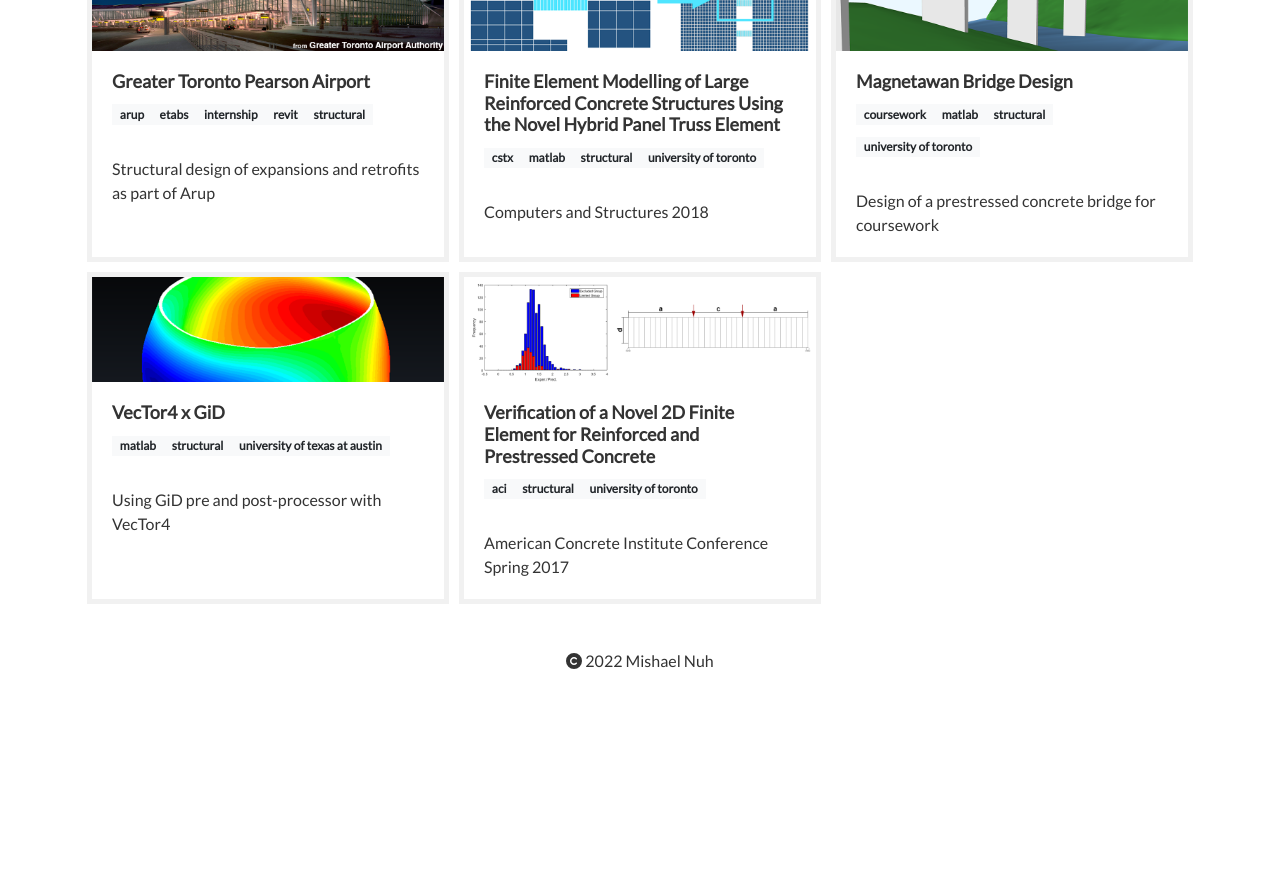
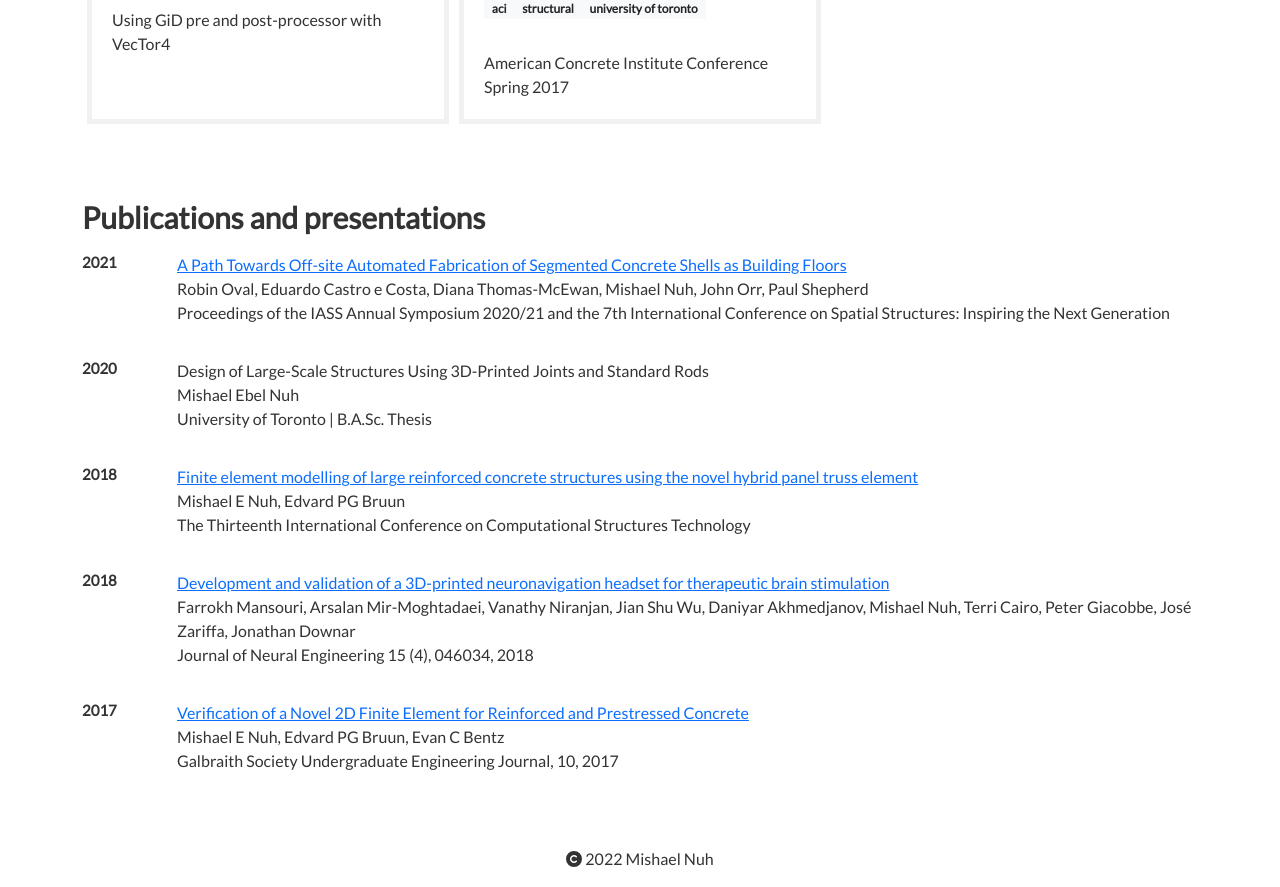
Before and after one commit to mishaelnuh/website, a Vue app: page / in a window 1280 px wide. Shown: the part 1420-2307 px from the top of the page. Before the commit the page ends 2109 px from the top, so only its background shows below. Built offline with nearby package versions, Linux system fonts and the light colour scheme.

Commit message:
Add publications.

```diff
--- a/src/App.vue
+++ b/src/App.vue
@@ -8,7 +8,6 @@
         <b-nav-item href="mailto:mishael.ebel.nuh@gmail.com"><font-awesome-icon icon="envelope" class="navbarIcon"/></b-nav-item>
       </b-nav>
     </nav>
-
     <b-container>
       <b-row>
         <b-col>
--- a/src/custom.scss
+++ b/src/custom.scss
@@ -51,6 +51,11 @@ h2 {
 
 h3 {
   font-size: 18px !important;
+  font-weight: bold;
+}
+
+h4 {
+  font-size: 15px !important;
   font-weight: bold;
 }
 
--- /dev/null
+++ b/src/data/publications.json
@@ -0,0 +1,36 @@
+[
+  {
+    "title": "A Path Towards Off-site Automated Fabrication of Segmented Concrete Shells as Building Floors",
+    "authors": "Robin Oval, Eduardo Castro e Costa, Diana Thomas-McEwan, Mishael Nuh, John Orr, Paul Shepherd",
+    "journal": "Proceedings of the IASS Annual Symposium 2020/21 and the 7th International Conference on Spatial Structures: Inspiring the Next Generation",
+    "year": 2021,
+    "link": "https://researchportal.bath.ac.uk/en/publications/a-path-towards-off-site-automated-fabrication-of-segmented-concre"
+  },
+  {
+    "title": "Design of Large-Scale Structures Using 3D-Printed Joints and Standard Rods",
+    "authors": "Mishael Ebel Nuh",
+    "journal": "University of Toronto | B.A.Sc. Thesis",
+    "year": 2020
+  },
+  {
+    "title": "Finite element modelling of large reinforced concrete structures using the novel hybrid panel truss element",
+    "authors": "Mishael E Nuh, Edvard PG Bruun",
+    "journal": "The Thirteenth International Conference on Computational Structures Technology",
+    "year": 2018,
+    "link": "http://www.cstconference.com/resources/updateable/pdf/CST_ECT_Oral_Program_29.08.pdf"
+  },
+  {
+    "title": "Development and validation of a 3D-printed neuronavigation headset for therapeutic brain stimulation",
+    "authors": "Farrokh Mansouri, Arsalan Mir-Moghtadaei, Vanathy Niranjan, Jian Shu Wu, Daniyar Akhmedjanov, Mishael Nuh, Terri Cairo, Peter Giacobbe, José Zariffa, Jonathan Downar",
+    "journal": "Journal of Neural Engineering 15 (4), 046034, 2018",
+    "year": 2018,
+    "link": "https://iopscience.iop.org/article/10.1088/1741-2552/aacb96/meta"
+  },
+  {
+    "title": "Verification of a Novel 2D Finite Element for Reinforced and Prestressed Concrete",
+    "authors": "Mishael E Nuh, Edvard PG Bruun, Evan C Bentz",
+    "journal": "Galbraith Society Undergraduate Engineering Journal, 10, 2017",
+    "year": 2017,
+    "link": "https://www.researchgate.net/profile/Akiv-Jhirad/publication/319913757_Surgical_Planning_Interface_for_Image_Guided_Pediatric_Bone_Biopsies/links/59c157c30f7e9b21a826590c/Surgical-Planning-Interface-for-Image-Guided-Pediatric-Bone-Biopsies.pdf#page=15"
+  }
+]
--- a/src/pages/HomePage.vue
+++ b/src/pages/HomePage.vue
@@ -30,15 +30,9 @@
         </b-col>
       </div>
     </b-row>
-    <b-row no-gutters>
-      <b-col>
+    <b-row style="padding: 0px;" no-gutters id="portfolioSelector">
       <div ref="portfolioSelector">
       </div>
-      </b-col>
-    </b-row>
-    <b-row no-gutters>
-      <b-col id="portfolioSelectorContainer">
-        <b-row style="padding: 0px;" no-gutters id="portfolioSelector">
       <b-col :md="p.width" style="padding: 5px;" v-for="p in filteredPages" :key="p.id">
           <b-card class="hoverCard" img-top :img-src="p.image" @click="clickPage(p)">
             <b-card-body>
@@ -57,6 +51,34 @@
         no matches
       </b-col>
     </b-row>
+    <b-row class="sticky-top contentHeader">
+      <div ref="publicationHeader">
+        <b-col>
+          <h1>Publications and presentations</h1>
+        </b-col>
+      </div>
+    </b-row>
+    <b-row>
+      <b-col>
+        <b-row v-for="p in publications" :key="p.title" style="margin-bottom: 10px;">
+          <b-col class="col-12 col-sm-1">
+            <h4>{{p.year}}</h4>
+          </b-col>
+            <b-col md-auto>
+              <a :href="p.link" v-if="p.link">
+                {{p.title}}
+              </a>
+              <a v-if="!p.link">
+                {{p.title}}
+              </a>
+            <br/>
+              {{p.authors}}
+            <br/>
+              {{p.journal}}
+            <br/>
+            <br/>
+          </b-col>
+        </b-row>
       </b-col>
     </b-row>
   </div>
@@ -64,6 +86,7 @@
 
 <script>
 import pageData from "../data/pages.json";
+import publicationsData from "../data/publications.json";
 
 export default {
   name: "HomePage",
@@ -73,7 +96,7 @@ export default {
       pages: pageData,
       showHeader: true,
       filteredTags: [],
-      googleScholarData: {}
+      publications: JSON.parse(JSON.stringify(publicationsData))
     };
   },
   computed: {
@@ -126,12 +149,19 @@ export default {
     handleScroll() {
       const homeHeaderTop = this.$refs.homeHeader.getBoundingClientRect().top
       const portfolioTop = this.$refs.portfolioHeader.getBoundingClientRect().top
+      const publicationTop = this.$refs.publicationHeader.getBoundingClientRect().top
 
       if (!this.showHeader) {
         this.showHeader = this.scrollThreshold < portfolioTop
       } else {
         this.showHeader = homeHeaderTop < portfolioTop
         this.scrollThreshold = homeHeaderTop
+      }
+
+      if (publicationTop < 140) {
+        this.$refs.portfolioHeader.style.display = "none"
+      } else {
+        this.$refs.portfolioHeader.style.display = "block"
       }
     },
     setTag(tag) {
```
Lines whose indentation alone changed are shown as unchanged.
